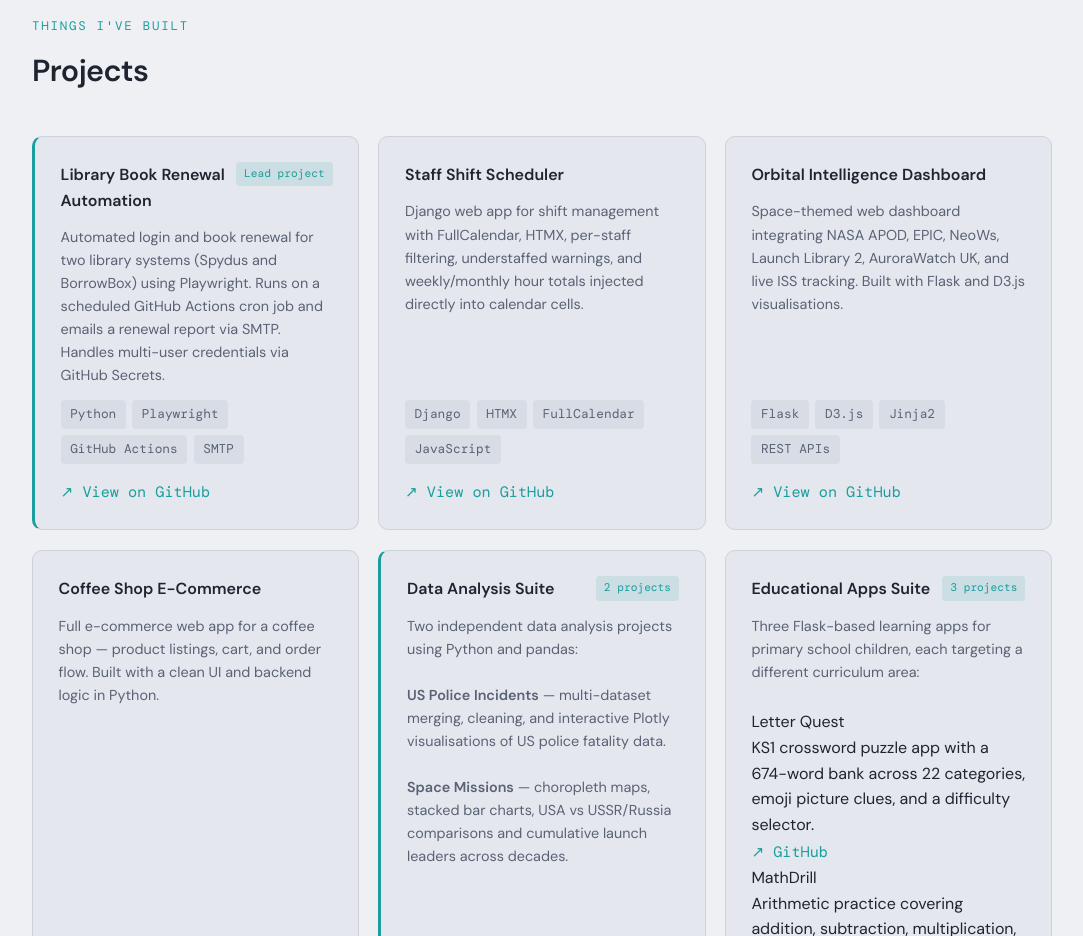
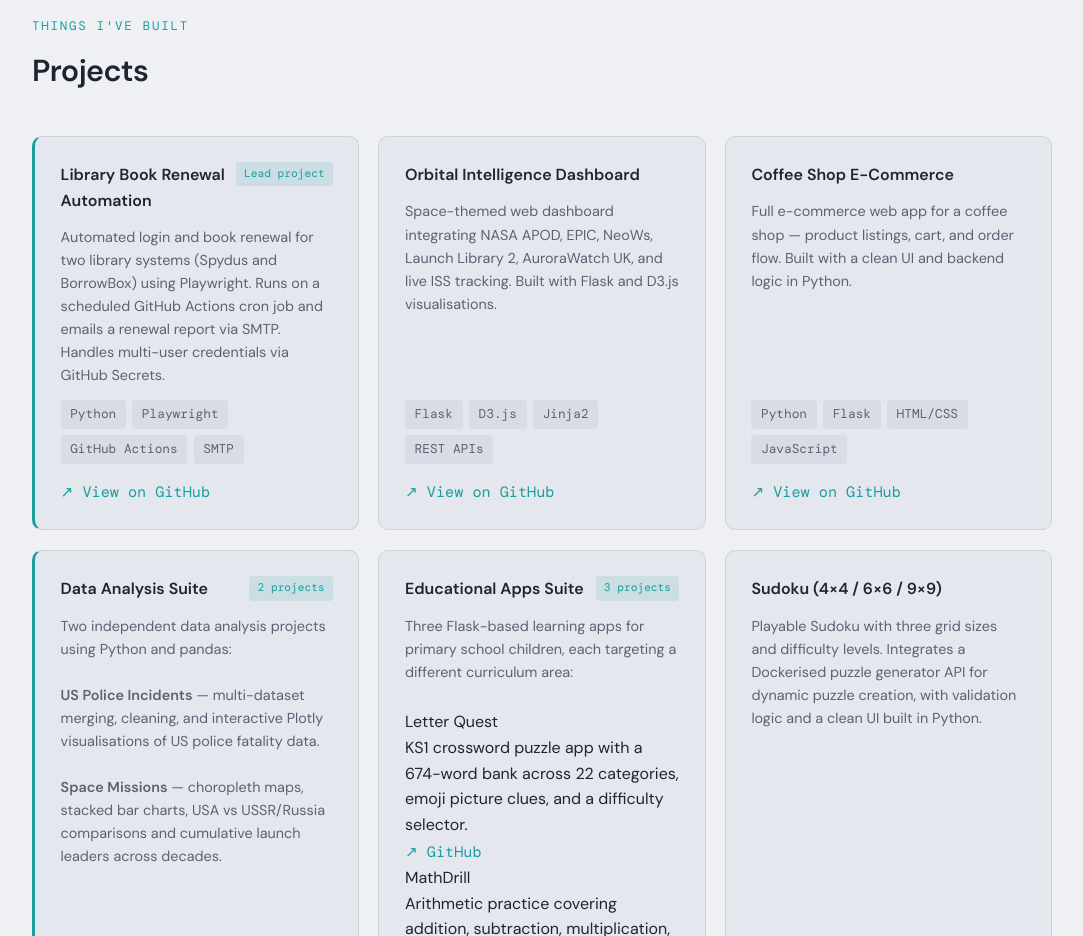
Before and after one commit to LegradiK/LegradiK.github.io, a plain HTML site: page index.html in a window 1280 px wide. Shown: the part 1500-2436 px from the top of the page, without its empty margins (98-1181 px from the left). Drawn offline with nearby package versions, Linux system fonts and the light colour scheme.

Commit message:
changes to the order of projects

```diff
--- a/index.html
+++ b/index.html
@@ -614,22 +614,6 @@
       <a href="https://github.com/LegradiK/library_books_renewal_automation" target="_blank" class="project-link">↗ View on GitHub</a>
     </div>
 
-    <div class="project-card">
-      <div class="project-header">
-        <div class="project-name">Staff Shift Scheduler</div>
-      </div>
-      <div class="project-desc">
-        Django web app for shift management with FullCalendar, HTMX, per-staff filtering, understaffed warnings, and weekly/monthly hour totals injected directly into calendar cells.
-      </div>
-      <div class="project-stack">
-        <span class="tag">Django</span>
-        <span class="tag">HTMX</span>
-        <span class="tag">FullCalendar</span>
-        <span class="tag">JavaScript</span>
-      </div>
-      <a href="https://github.com/LegradiK/work_shift_arrangement_automation" target="_blank" class="project-link">↗ View on GitHub</a>
-    </div>
-
     <!-- WEB APPS -->
     <div class="project-card">
       <div class="project-header">
```
